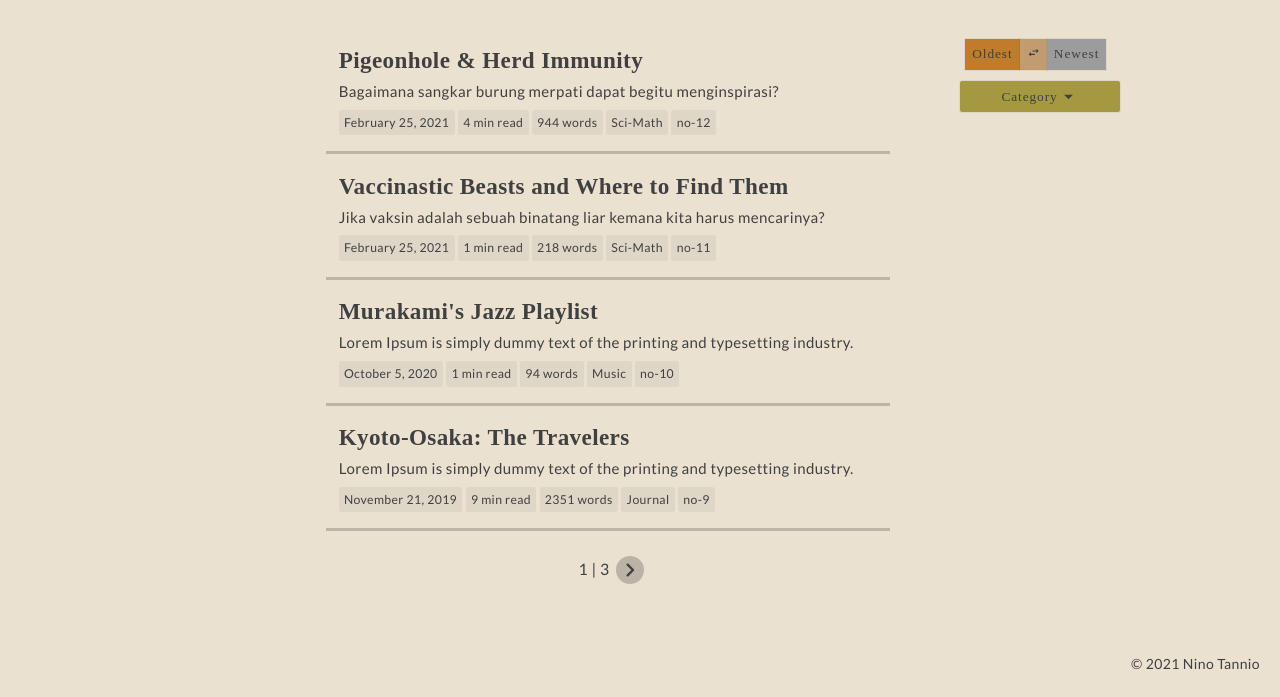
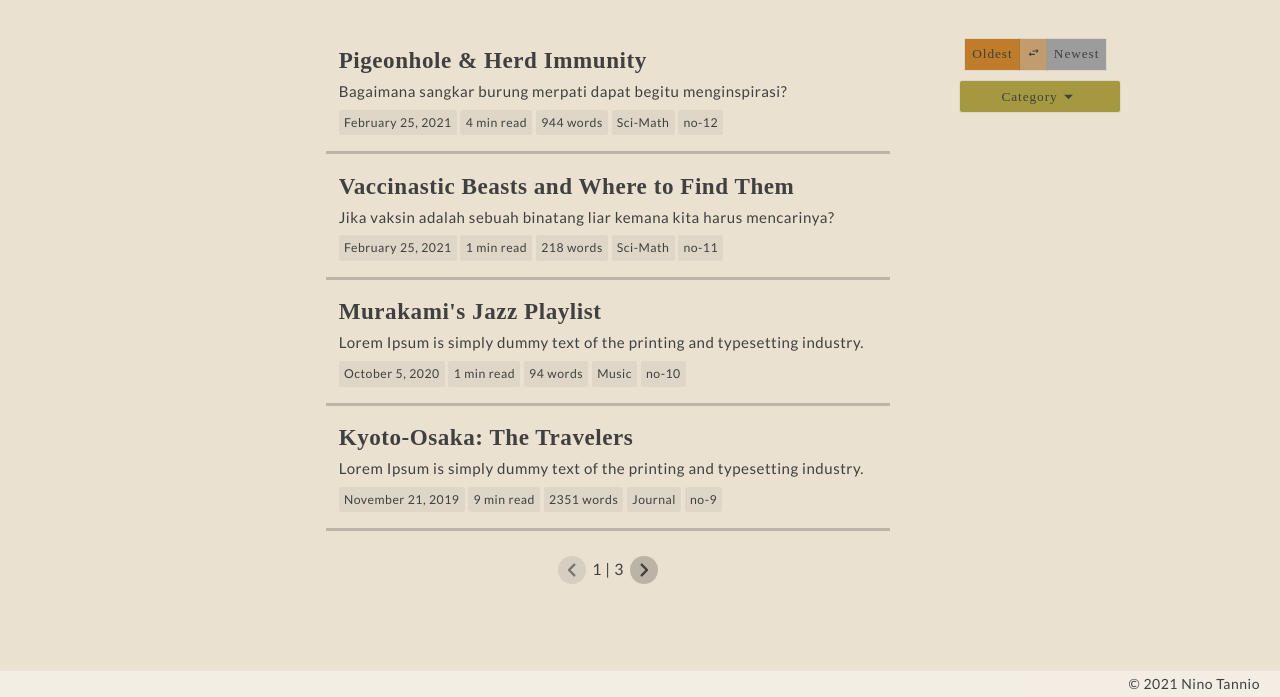
Before and after one commit to nniinnoo/ninotn-site, a Gatsby site: page / in a window 1280 px wide. Shown: the part 103-800 px from the top of the page. Built offline with nearby package versions, Linux system fonts and the light colour scheme; Gatsby itself is replaced by a stand-in of ours; a web font is replaced by a local one.

Commit message:
update pagination design

```diff
--- a/src/assets/styles/global.css
+++ b/src/assets/styles/global.css
@@ -69,7 +69,7 @@ body {
   padding: 0;
 
   line-height: 1.825;
-  letter-spacing: 0.0275rem;
+  letter-spacing: 0.0375rem;
 
   -ms-text-size-adjust: 100%;
   -webkit-text-size-adjust: 100%;
@@ -172,7 +172,7 @@ tbody tr:nth-child(odd) {
   margin: var(--x-small);
   padding: var(--x-small);
 
-  /* box-shadow: 3px 3px var(--subtle-dark-2); */
+  box-shadow: 3px 3px var(--subtle-dark-2);
 }
 
 .nav__right a:hover,
@@ -508,6 +508,12 @@ blockquote {
   color: var(--dark-1);
 }
 
+.pagination__prev-inactive,
+.pagination__next-inactive {
+  color: rgba(105, 105, 105, 0.884) !important;
+  background-color: rgba(153, 151, 151, 0.247) !important;
+}
+
 .pagination .MuiSvgIcon-root {
   width: 28px;
   height: 28px;
@@ -547,10 +553,11 @@ blockquote {
 .footer {
   position: fixed;
   bottom: 0;
-  margin-bottom: 20px;
+  /* margin-bottom: 20px; */
   text-align: right;
   padding-right: 20px;
   width: 100%;
+  background-color: rgba(255, 255, 255, 0.418);
 }
 
 pre[data-line] {
--- a/src/components/Pagination.js
+++ b/src/components/Pagination.js
@@ -7,16 +7,16 @@ const Pagination = ({ currentPage, pageCount, base }) => {
   return (
     <div className="pagination">
       <div className="pagination__prev">
-        {currentPage > 1 ? (
         <Link
-            title="Go to previous page"
+          style={{
+            pointerEvents: currentPage <= 1 && "none",
+          }}
+          className={currentPage <= 1 && "pagination__prev-inactive"}
+          title="Previous page"
           to={currentPage === 2 ? "/" : `/page/${currentPage - 1}`}
         >
           <ArrowLeftIcon />
         </Link>
-        ) : (
-          <span />
-        )}
       </div>
       <div className="pagination__number">
         <p>
@@ -24,13 +24,16 @@ const Pagination = ({ currentPage, pageCount, base }) => {
         </p>
       </div>
       <div className="pagination__next">
-        {currentPage < pageCount ? (
-          <Link title="Go to the next page" to={`/page/${currentPage + 1}`}>
+        <Link
+          style={{
+            pointerEvents: currentPage >= pageCount && "none",
+          }}
+          className={currentPage >= pageCount && "pagination__next-inactive"}
+          title="Next page"
+          to={`/page/${currentPage + 1}`}
+        >
           <ArrowRightIcon />
         </Link>
-        ) : (
-          <span />
-        )}
       </div>
     </div>
   );
```
Lines whose indentation alone changed are shown as unchanged.
